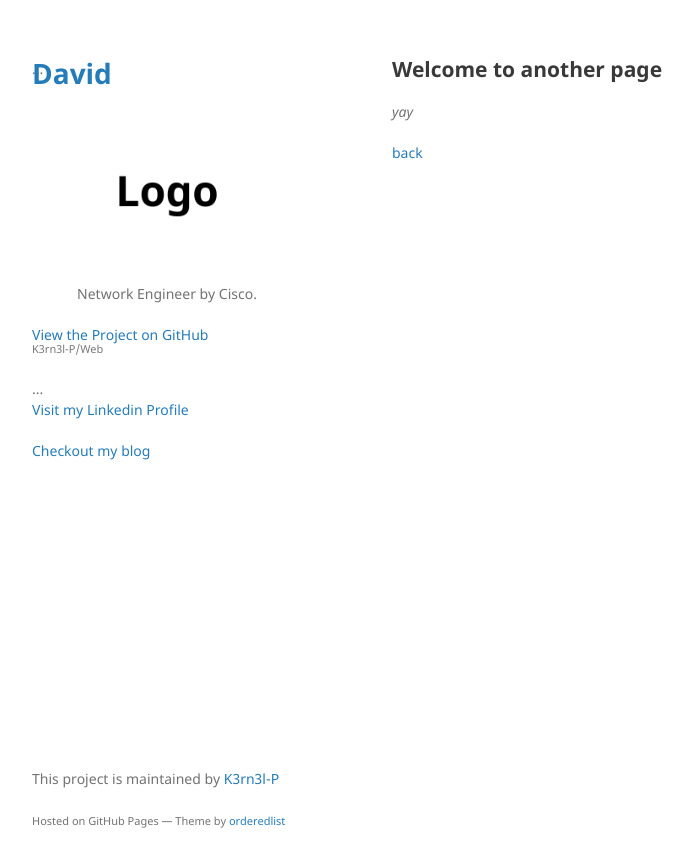
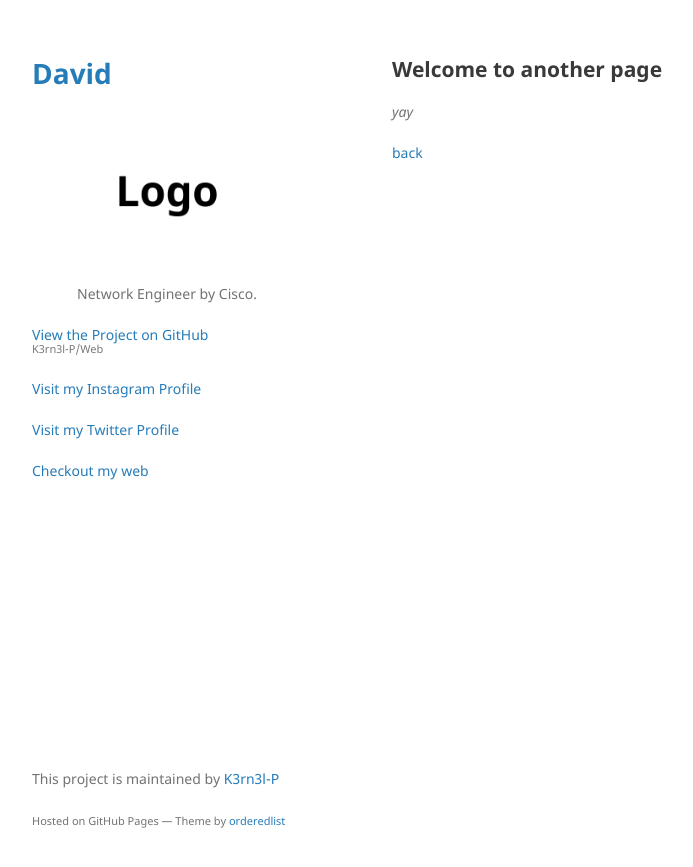
Before and after one commit to K3rn3l-P/Web, a Jekyll site: the page built from another-page.md, in a window 1280 px wide. Shown: the top 867 px of the page, without its empty margins (178-871 px from the left). Built offline with Jekyll 4.4.1, drawn with Linux system fonts in a browser that asks for light colours; our own code applies the rules of GitHub Pages for plain Markdown files.

Commit message:
Update default.html

```diff
--- a/_layouts/default.html
+++ b/_layouts/default.html
@@ -38,14 +38,14 @@
           <li><a href="{{ site.github.repository_url }}">View On <strong>GitHub</strong></a></li>
         </ul>
         {% endif %}
-        ...
 
-        <p class="view"><a href="https://www.linkedin.com/in/richard-barella/">Visit my Linkedin Profile</a></p>
+        <p class="view"><a href="https://www.instagram.com/davidc0cc0/">Visit my Instagram Profile</a></p>
 
-        <p class="view"><a href="https://www.codingwithricky.com/">Checkout my blog</a></p>
+        <p class="view"><a href="https://twitter.com/David_c05/">Visit my Twitter Profile</a></p>
+
+        <p class="view"><a href="https://davidcocco.netlify.app/">Checkout my web</a></p>
 
        </header>
-       ...
       <section>
 
       {{ content }}
```
